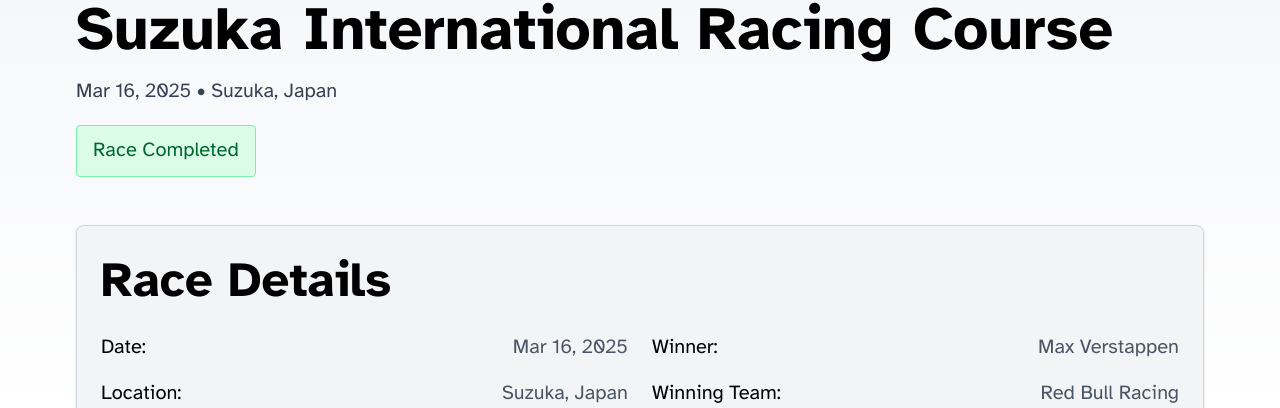
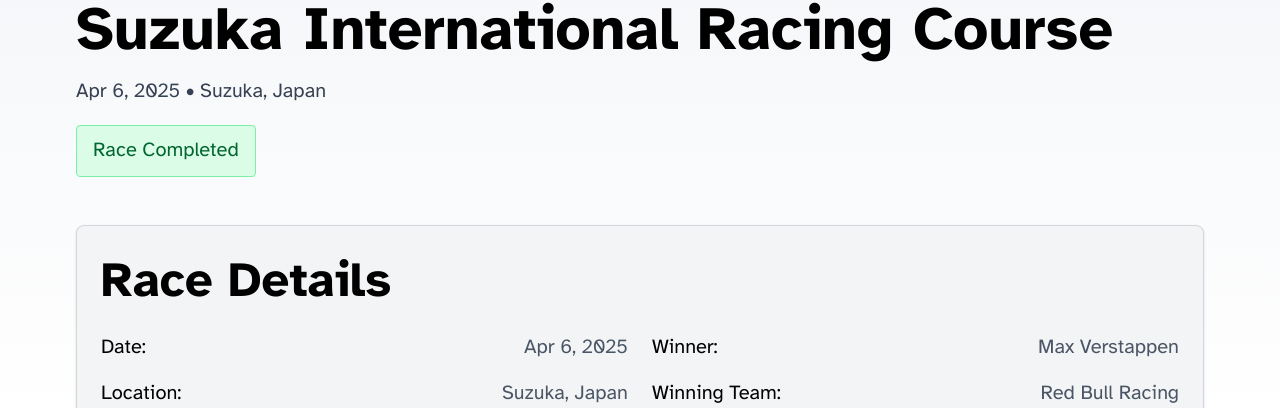
Before and after one commit to rroarings/tarmac, an Astro site in the folder garage/blog/: page /seasons/2025/races/japan-gp in a window 1280 px wide. Shown: the part 181-589 px from the top of the page. Built offline with nearby package versions, Linux system fonts and the light colour scheme; Astro itself is replaced by a stand-in of ours.

Commit message:
fix: update race date for Japanese Grand Prix 2025

```diff
--- a/garage/blog/src/content/races/2025/japan-gp.md
+++ b/garage/blog/src/content/races/2025/japan-gp.md
@@ -1,7 +1,7 @@
 ---
 trackName: "Suzuka International Racing Course"
 location: "Suzuka, Japan"
-date: 2025-03-16
+date: 2025-04-06
 season: "2025"
 winner: "Max Verstappen"
 winningTeam: "Red Bull Racing"
```
